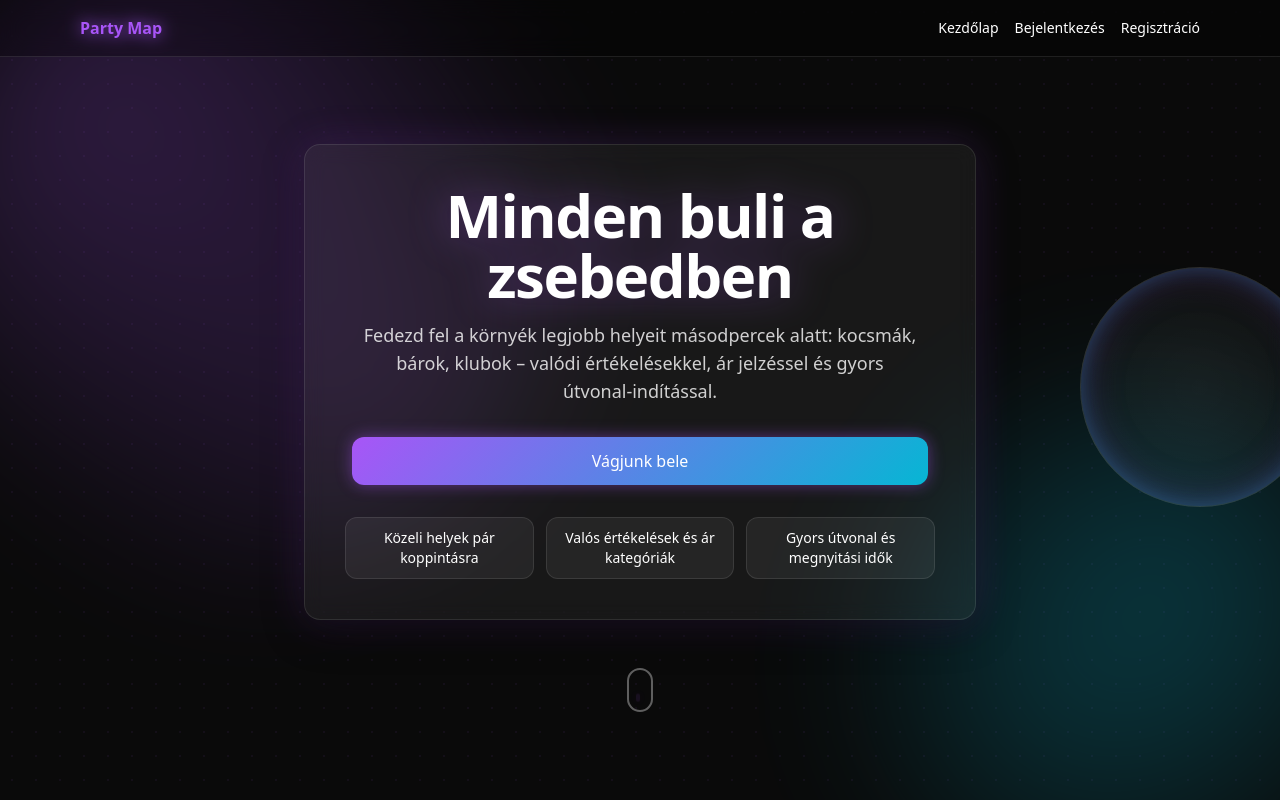
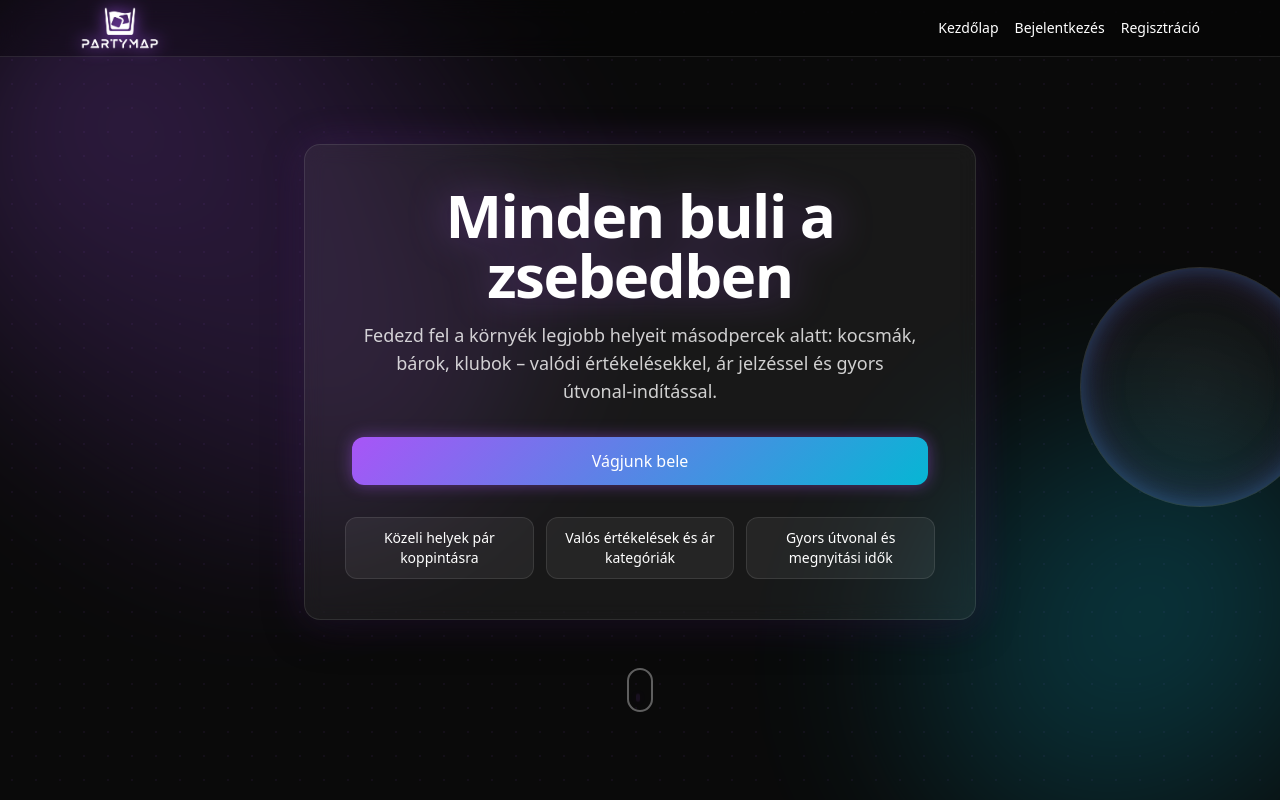
Before and after one commit to ghostrideer/PartyMap, a website: page web/index.html in a window 1280 px wide. Shown: the top 800 px of the page. Drawn offline with nearby package versions, Linux system fonts and the light colour scheme.

Commit message:
logo hozza adasa

```diff
--- a/web/index.html
+++ b/web/index.html
@@ -12,7 +12,7 @@
     <!-- Navigáció -->
     <nav class="fixed top-0 left-0 right-0 z-50 bg-black/30 backdrop-blur-md border-b border-white/10">
       <div class="max-w-6xl mx-auto px-4 h-14 flex items-center justify-between">
-        <a href="index.html" class="font-bold text-[#a855f7] drop-shadow-[0_0_8px_#a855f7]">Party Map</a>
+        <a href="index.html" class="font-bold text-[#a855f7] drop-shadow-[0_0_8px_#a855f7]"><img src="img/partymapfeher.png" alt="Party Map" class="w-20 h-auto"></a>
         <div class="flex items-center gap-4 text-sm">
           <a class="hover:text-[#a855f7]" href="index.html">Kezdőlap</a>
           <a class="hover:text-[#a855f7]" href="login.html">Bejelentkezés</a>
```
Also changed, not shown: web/login.html (+1 -1 lines), web/register.html (+1 -1 lines), web/img/partymap.png (added), web/img/partymapfeher.png (added).
